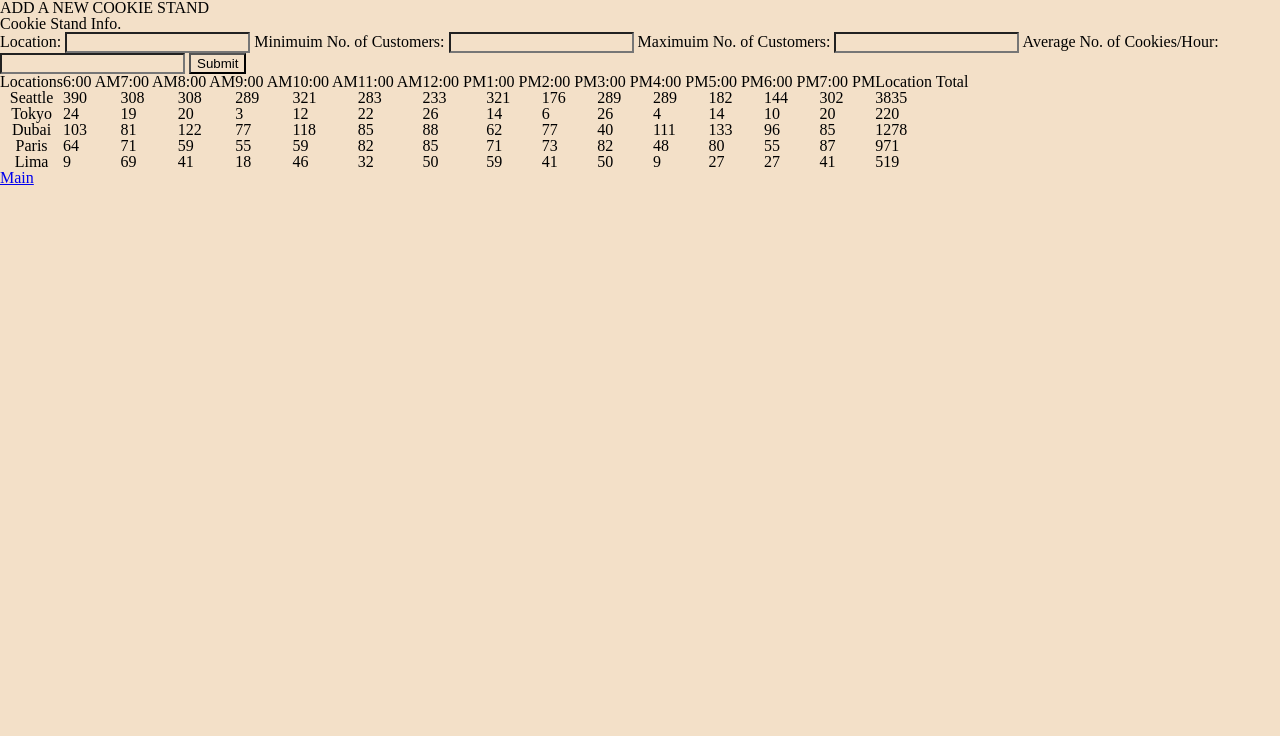
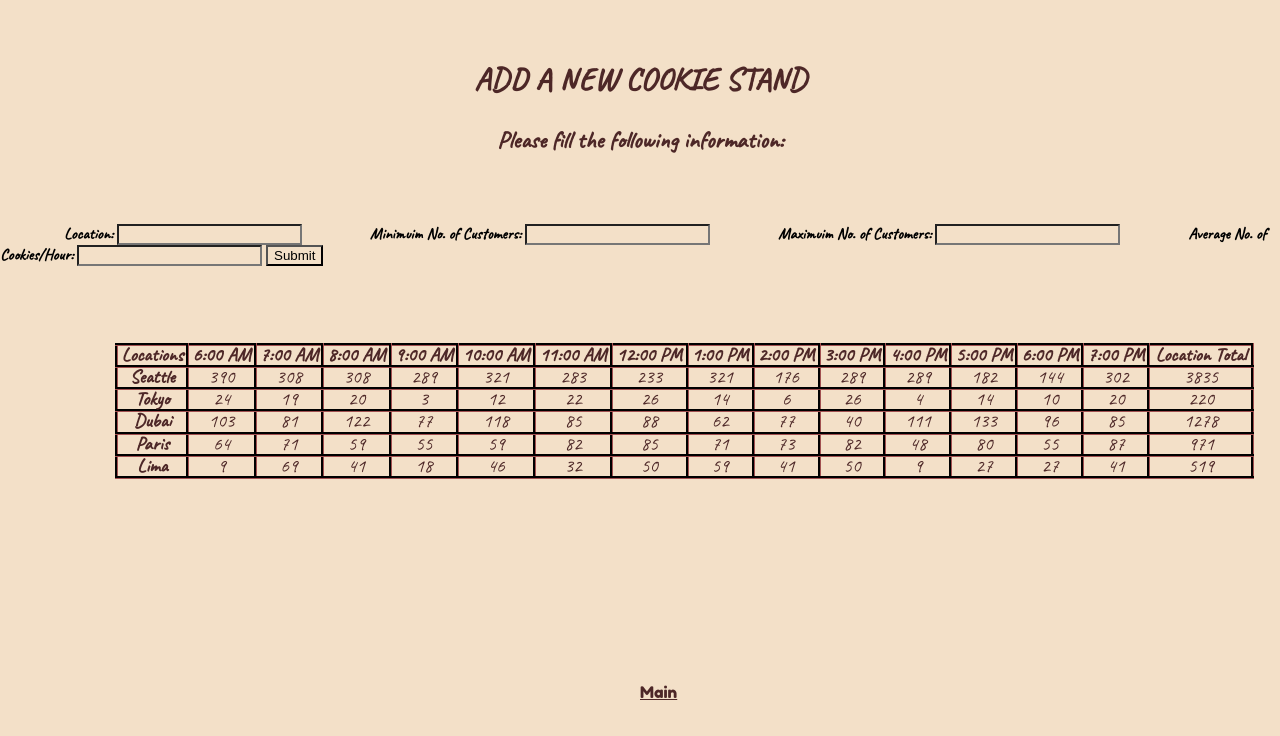
Before and after one commit to Aseel-Z/cookie-stand, a plain HTML site: page sales.html in a window 1280 px wide. Drawn offline with Linux system fonts and the light colour scheme.

Commit message:
pre-final-V2

```diff
--- a/css/style.css
+++ b/css/style.css
@@ -1,8 +1,5 @@
 * {
-
     background-color:  rgb(243, 224, 200);
-
-
 }
 
 
@@ -22,11 +19,9 @@ body header nav a{
     margin-left:4em;
     margin-right: 4em;
     margin-top: 1em;
-    /* margin-bottom: .1em; */
     background-color:rgb(77, 39, 39);
     display: inline-block;
     margin-top: .3em;
-    /* position: relative; */
 }
 
 
@@ -42,7 +37,6 @@ body main h1 {
 
 #salmonfish {
     margin-left: 23%;
-
 }
 
 #section1 {
@@ -64,7 +58,6 @@ body main h1 {
     margin-bottom: 1em;
     color: rgb(77, 39, 39);
     font-weight: normal;
-
 }
 
 #section2 ul {
@@ -94,7 +87,6 @@ body main h1 {
     position: absolute;
     width: 100%;
     opacity: .9;
-
 }
 
 .footer2 div a {
@@ -108,3 +100,77 @@ body main h1 {
     margin-top: .3em;
     opacity: .9;
 }
+
+article table {
+    color:rgb(77, 39, 39);
+    text-align: center;
+    margin-top: 4em;
+    margin-bottom: 4em;
+    margin-left: 6em;
+    font-size:larger;
+    font-family:"Caveat";
+    font-weight: normal;
+    border: rgb(77, 39, 39);
+    border-style:groove;
+    width: 89%;
+
+}
+
+table th {
+    border: rgb(77, 39, 39);
+    border-style:groove;
+    font-weight: bolder;
+
+}
+
+table tr td {
+    border: rgb(77, 39, 39);
+    border-style:groove;
+}
+
+main section form fieldset label{
+    margin-top: 4em;
+    margin-bottom: 4em;
+    margin-left: 4em;
+    font-family:"Caveat";
+    font-weight: bolder;
+    text-align: center;
+
+}
+main section form fieldset legend{
+    margin-top: 3em;
+    margin-bottom: 3em;
+
+    font-family:"Caveat";
+    font-weight: bolder;
+    text-align: center;
+    font-size: 1.5em;
+    color: rgb(77, 39, 39);
+
+}
+header .salesh1 {
+  margin-top: 2em;
+    margin-bottom: 1em;
+    text-align: center;
+    font-family:"Caveat";
+    font-weight: bolder;
+    font-size: 2em;
+    color: rgb(77, 39, 39);
+}
+
+body .salesfooter{
+    display: inline-block;
+    position: absolute;
+    margin-top: 8em;
+    font-family: "Fredoka One";
+    width: 100%;
+}
+body .salesfooter a {
+    margin-top: 8em;
+    margin-left: 40em;
+    color: rgb(77, 39, 39);
+    position: relative;
+
+
+
+}
--- a/sales.html
+++ b/sales.html
@@ -1,35 +1,40 @@
 <!DOCTYPE html>
 <html>
+
 <head>
     <title>
         Sales Data
     </title>
-     <link rel="stylesheet" href="css/style.css"/>
+    <link rel="stylesheet" href="css/style.css" />
     <link rel="stylesheet" href="css/reset.css" />
+    <link rel="stylesheet" href="https://fonts.googleapis.com/css2?family=Caveat" />
+    <link rel="stylesheet" href="https://fonts.googleapis.com/css2?family=Architects+Daughter" />
+    <link rel="stylesheet" href="https://fonts.googleapis.com/css2?family=Fredoka+One" />
 </head>
+
 <body>
     <header>
-     <h1> ADD A NEW COOKIE STAND </h1>
+        <h1 class="salesh1"> ADD A NEW COOKIE STAND </h1>
     </header>
     <main>
         <section>
             <form id="new-branch">
                 <fieldset>
                     <legend>
-              Cookie Stand Info.
+                        Please fill the following information:
                     </legend>
                     <!-- location,minCustomers,maxCustomers,avgCookies -->
                     <label for="location1"> Location: </label>
-             <input id="location1" type="text"/>
+                    <input id="location1" type="text" />
 
                     <label for="minCustomers1"> Minimuim No. of Customers: </label>
                     <input id="minCustomers1" type="number" min="0" />
 
                     <label for="maxCustomers1"> Maximuim No. of Customers: </label>
-             <input id="maxCustomers1" type="number" min="0"/>
+                    <input id="maxCustomers1" type="number" min="0" />
 
                     <label for="avgCookies1"> Average No. of Cookies/Hour: </label>
-             <input id="avgCookies1" type="number" min="0"/>
+                    <input id="avgCookies1" type="number" min="0" />
 
                     <input type="submit" />
                 </fieldset>
@@ -37,12 +42,13 @@
         </section>
         <section id="sales"></section>
     </main>
-    <footer>
+    <footer class="salesfooter">
+        <a href="./index.html"> Main </a>
+    </footer>
 
-    </footer>
-    <a href="./index.html"> Main </a>
     <script src="js/app.js"></script>
 </body>
+
 </html>
 
 
```
Also changed, not shown: index.html (+1 -9 lines). Lines whose indentation alone changed are shown as unchanged.
